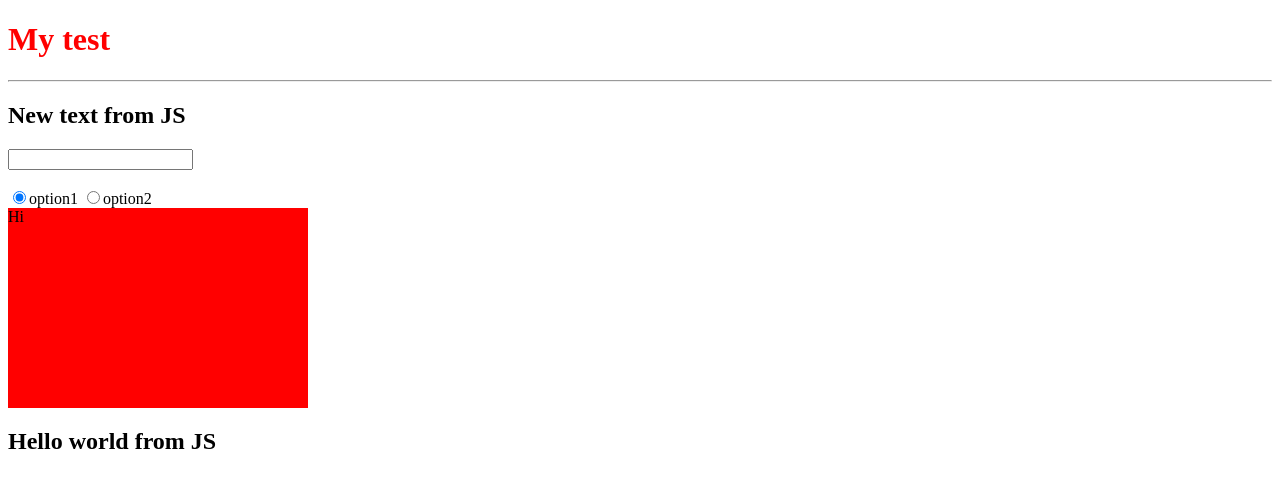
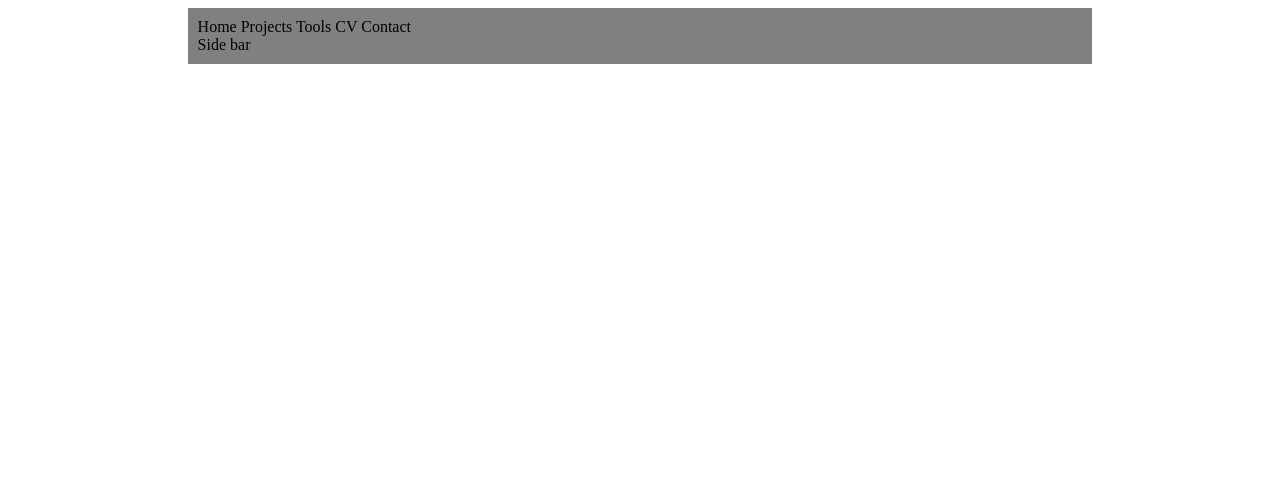
Before and after one commit to behnam-yousefi/myPage, a plain HTML site: page index.html in a window 1280 px wide. Drawn offline with Linux system fonts and the light colour scheme.

Commit message:
The first update

```diff
--- a/code.js
+++ /dev/null
@@ -1,18 +0,0 @@
-document.write("<h2>Hello world from JS</h2>");
-
-var x = document.getElementById("myH1");
-x.style = "color: red;";
-
-var y = document.getElementById("myH2");
-y.innerHTML = "New text from JS";
-
-var z = document.getElementById("txt1");
-function myFunction(){
-  y.innerHTML = "the text is " + z.value + "<br/>";
-}
-
-var a = getElementById("RadioForm")
-function myFunction2(){
-  var aa = a.RadioForm.rd1.value;
-  alert("Hi")
-}
--- a/index.html
+++ b/index.html
@@ -1,24 +1,42 @@
 <!DOCTYPE html>
-<html lang="en" dir="ltr">
-  <head>
-    <meta charset="utf-8">
-    <title>test1</title>
-  </head>
+<html>
+   <head>
+   <!-- put metadata: information about my webpage -->
+      <meta charset="URF-8">
+      <meta name="Name" content="a short description">
+      <meta name="author" content="Behnam">
+      <meta name="keywords" content="cv">
+      <meta name="viewport" content="width=device-width, initial-scale=1.0">
+      <title>my page</title>
+      <link rel="stylesheet" href="style.css"/>
+
+    </head>
   <body>
-    <h1 id="myH1">My test</h1>
-    <hr/>
-    <h2 id="myH2">Hello World! from HTML</h2>
-    <form>
-      <input id="txt1" name="txt1" type="text" oninput="myFunction()"/>
-    </form>
-    <br/>
-    <form id="RadioForm" name="RadioForm">
-      <input name=”rd1” type="radio" checked="checked" value="v1" onclick="myFunction2()">option1</input>
-      <input name=”rd1” type="radio" value="v2"/>option2</input>
-    </form>
-    <aside>
-      <div style="background-color: red; width:300px; height:200px;">Hi</div>
-    </aside>
-    <script src="code.js"></script>
-  </body>
+   <!-- the main content -->
+   <div id="base_div">
+      <header>
+         <nav>
+            Home Projects Tools CV Contact
+         </nav>
+
+      </header>
+      <main>
+         <article>
+            <section>
+
+            </section>
+         </article>
+         <article>
+            <section>
+               <aside>
+                  Side bar
+               </aside>
+            </section>
+         </article>
+      </main>
+      <footer>
+
+      </footer>
+    </div>
+   </body>
 </html>
--- /dev/null
+++ b/style.css
@@ -0,0 +1,7 @@
+#base_div{
+  margin: auto;
+  width: 70%;
+  border: 3px;
+  padding: 10px;
+  background-color: grey;
+}
```
